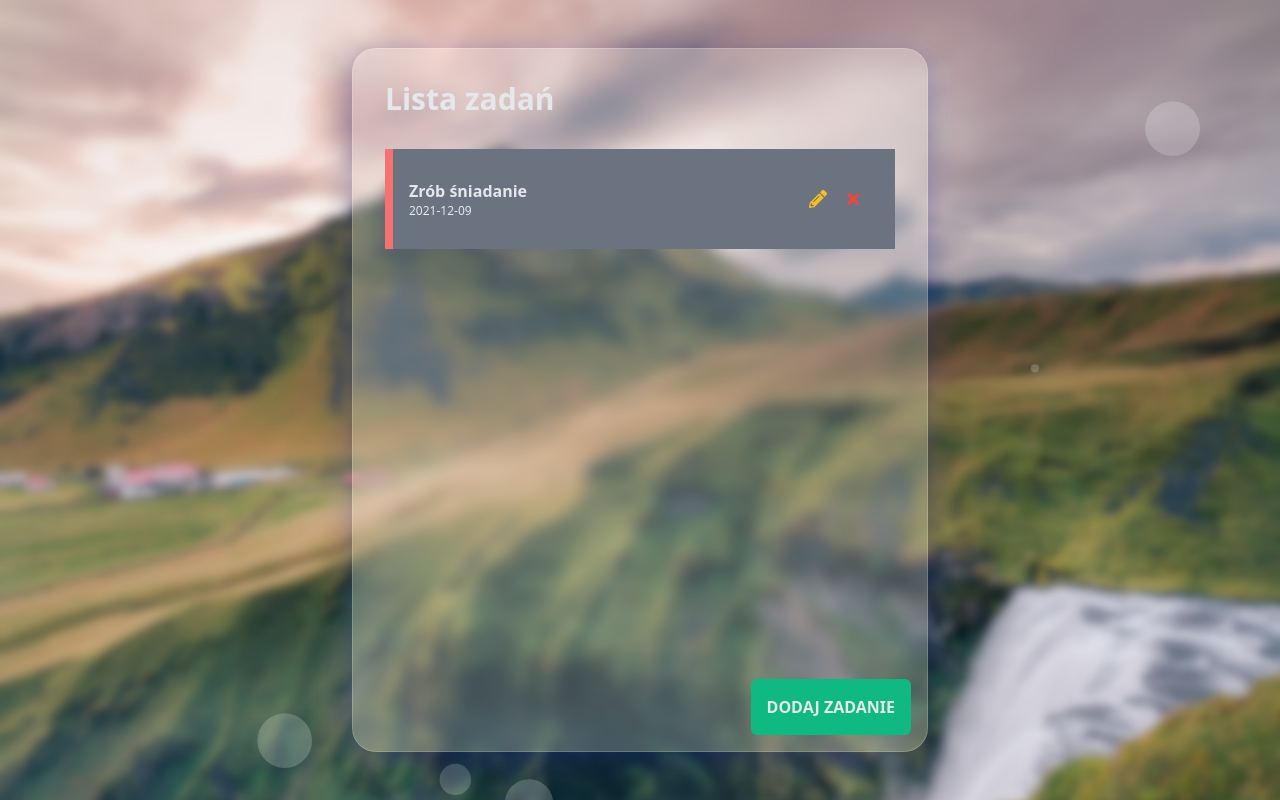
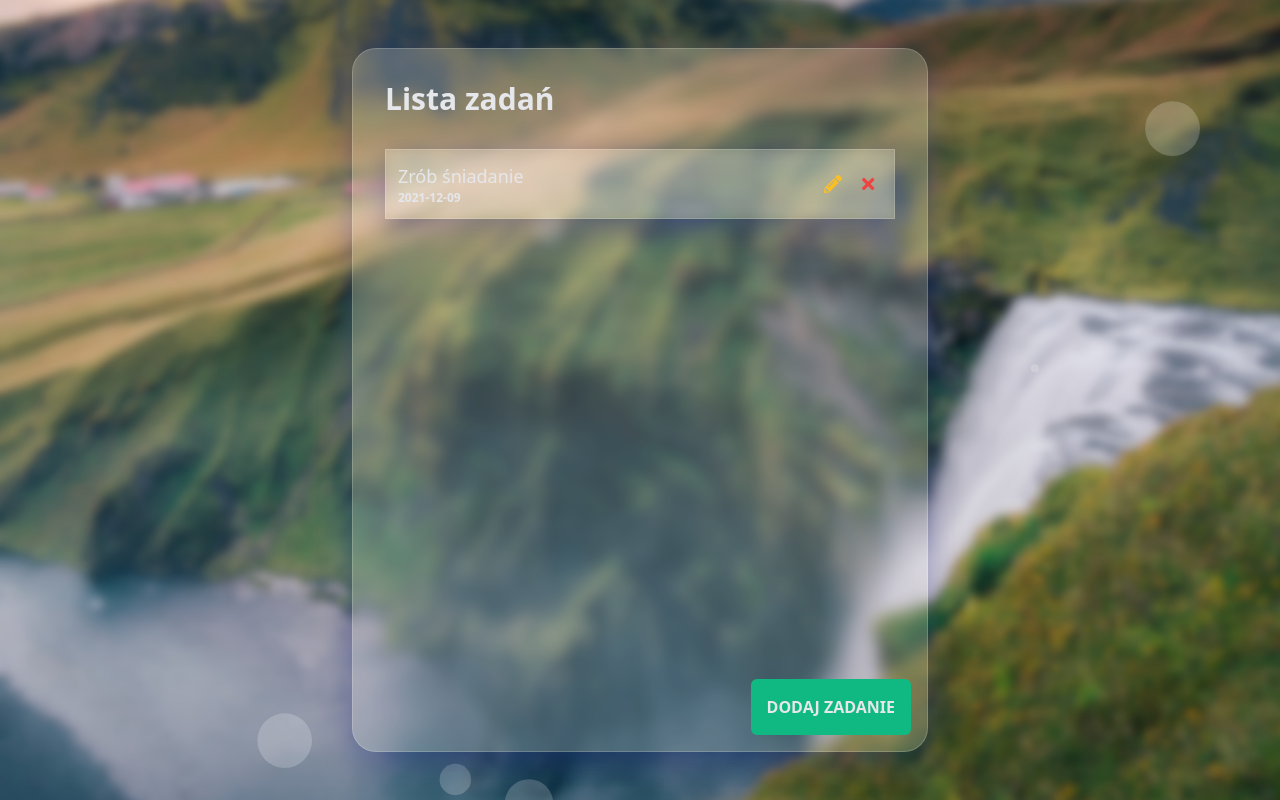
Before and after one commit to CubeStormPrivate/todo-app, a React (Create React App) app: page / in a window 1280 px wide. Built offline with nearby package versions, Linux system fonts and the light colour scheme.

Commit message:
SingleTaskComponent layout

```diff
--- a/src/components/App.tsx
+++ b/src/components/App.tsx
@@ -10,7 +10,7 @@ import { Create as CreateView } from './views/Create';
 
 export const App: React.FC = () => {
     return (
-        <div className="min-h-screen flex justify-center bg-background bg-cover bg-center p-12">
+        <div className="min-h-screen flex justify-center bg-background p-12">
             <div className="w-full max-w-xl relative z-10 glass">
                 <Routes>
                     <Route path="/" element={<TasksView />} />
--- a/src/components/SingleTask.tsx
+++ b/src/components/SingleTask.tsx
@@ -47,11 +47,10 @@ export const SingleTask: React.FC<SingleTaskProps> = ({ id, name, date, isImport
     }
 
 
-
     return (
         <div
             onClick={handleUpdateIsImportant}
-            className={`w-full flex justify-between items-center gap-8 bg-gray-500 cursor-pointer p-4 ${isImportant && 'border-l-8 border-red-400'}`}
+            className={`w-full flex justify-between items-center gap-8 cursor-pointer p-3 ${isImportant && 'border-l-8 border-red-400'} glass-2`}
         >
             {isEditing ? (
                 <div className="flex flex-col gap-2">
@@ -69,12 +68,12 @@ export const SingleTask: React.FC<SingleTaskProps> = ({ id, name, date, isImport
                 </div>
             ) : (
                 <div className="flex flex-col">
-                    <span className="text-gray-200 font-bold" > {name} </span>
-                    <span className="text-gray-200 text-xs" > {dateEdited} </span>
+                    <span className="text-gray-200 text-lg"> {name} </span>
+                    <span className="text-gray-200 font-bold text-xs"> {dateEdited} </span>
                 </div>
             )}
 
-            <div className="flex justify-center items-center gap-1 p-3">
+            <div className="flex justify-center items-center gap-1">
                 {isEditing ? (
                     <IconButton
                         icon={faCheck}
--- a/src/components/views/Create.tsx
+++ b/src/components/views/Create.tsx
@@ -68,6 +68,7 @@ export const Create: React.FC = () => {
                 <Button
                     title="Stwórz"
                     styles="bg-green-500 text-gray-200"
+                    handler={event => handleSubmit(event)}
                 />
 
                 <Button
--- a/src/components/views/Tasks.tsx
+++ b/src/components/views/Tasks.tsx
@@ -32,7 +32,7 @@ export const Tasks: React.FC = () => {
         <div className="w-full h-full flex flex-col">
             <Header title="Lista zadań" />
 
-            <main className="w-full px-8 flex-1">
+            <main className="w-full px-8 flex flex-col flex-1 gap-2">
                 {TasksComponent}
             </main>
 
--- a/src/css/tailwind.css
+++ b/src/css/tailwind.css
@@ -4,10 +4,24 @@
 
 
 .glass {
-    background: rgba( 255, 255, 255, 0.24 );
+    background: rgba( 255, 255, 255, 0.2 );
     box-shadow: 0 8px 32px 0 rgba( 31, 38, 135, 0.37 );
     backdrop-filter: blur( 6px );
     -webkit-backdrop-filter: blur( 6px );
     border-radius: 24px;
     border: 1px solid rgba( 255, 255, 255, 0.18 );
 }
+
+.glass-2 {
+    background: rgba( 255, 255, 255, 0.16 );
+    box-shadow: 0 8px 32px 0 rgba( 31, 38, 135, 0.37 );
+    backdrop-filter: blur( 7px );
+    -webkit-backdrop-filter: blur( 7px );
+    border: 1px solid rgba( 255, 255, 255, 0.18 );
+}
+
+.bg-background {
+    background-position: 0 -850px;
+    background-repeat: no-repeat;
+    background-size: cover;
+}
```
